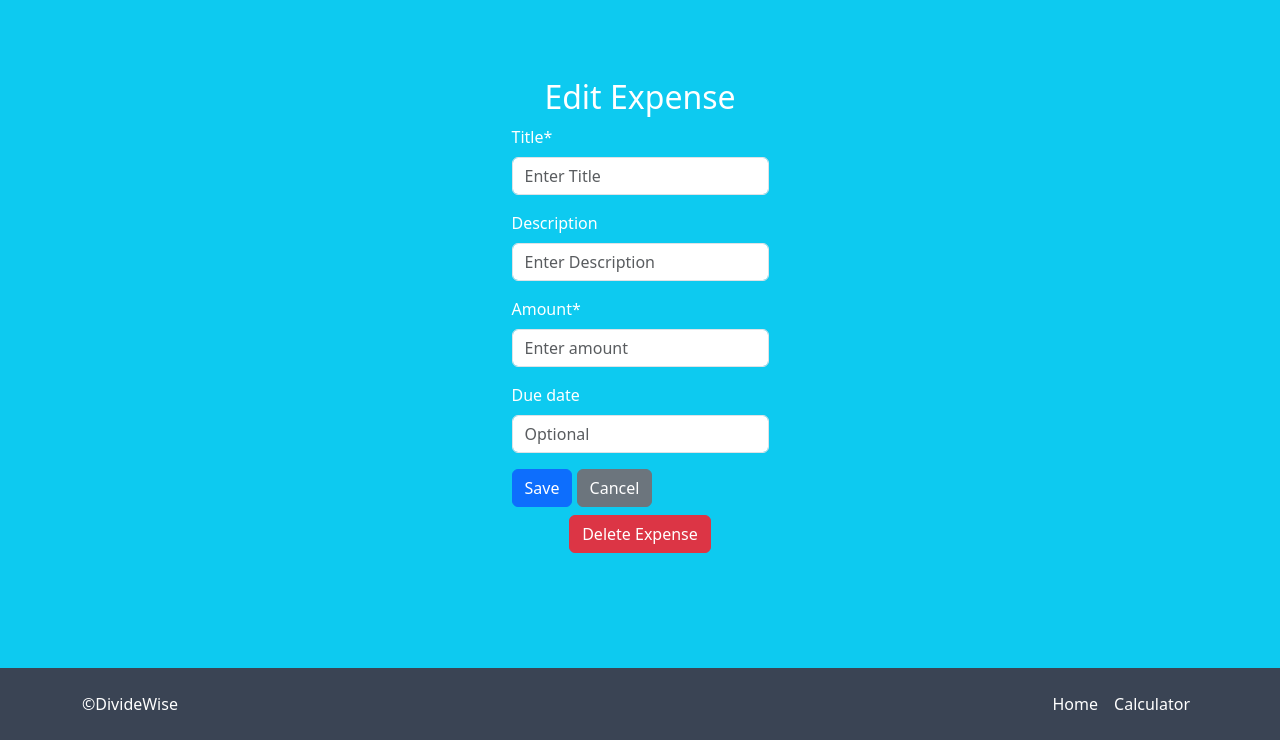
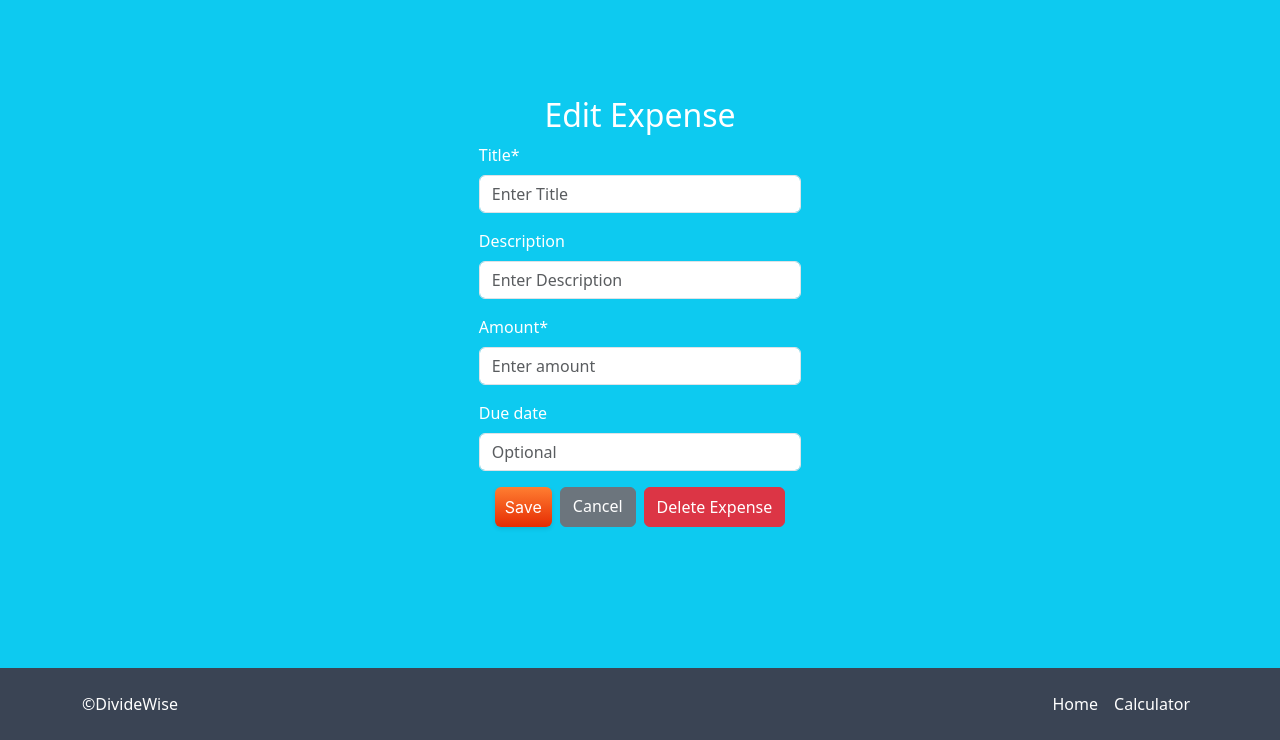
Before and after one commit to jack-brosnan/DivideWise, a Django app: template expense_app/templates/expense_app/edit_expense.html in a window 1280 px wide. Shown: the part 60-800 px from the top of the page. Run offline with Django 4.2, Linux system fonts and the light colour scheme; the template is opened without the code that fills it: values that come from a table or form of the project are taken from there, others are empty; some libraries are stand-ins or nearby versions.

Commit message:
Fixed alignment of buttons on 'Edit Expense' form page using flex

```diff
--- a/expense_app/templates/expense_app/edit_expense.html
+++ b/expense_app/templates/expense_app/edit_expense.html
@@ -14,14 +14,20 @@
         enctype="multipart/form-data">
         {% csrf_token %}
         {{ expense_line_form | crispy }}
-        <button type="submit" class="btn btn-primary">Save</button>
-        <a href="{% url 'view_space' expense_space.id %}" class="btn btn-secondary">Cancel</a>
+
+        <div class="d-flex justify-content-between m-3">
+            <button type="submit" class="btn--orange">Save</button>
+            <a href="{% url 'view_space' expense_space.id %}" class="btn btn-secondary mx-2">Cancel</a>
+
+            <form method="post" action="{% url 'delete_expense' space_id=expense_space.id expense_id=expense_line.id %}"
+                class="">
+                {% csrf_token %}
+                <button type="submit" class="btn btn-danger d-none d-md-inline">Delete Expense</button>
+                <button type="submit" class="btn btn-danger d-md-none">Delete</button>
+            </form>
+        </div>
     </form>
-    <form method="post" action="{% url 'delete_expense' space_id=expense_space.id expense_id=expense_line.id %}"
-        class="my-2">
-        {% csrf_token %}
-        <button type="submit" class="btn btn-danger">Delete Expense</button>
-    </form>
+
 </div>
 
 
```
Also changed, not shown: 1 other file.
